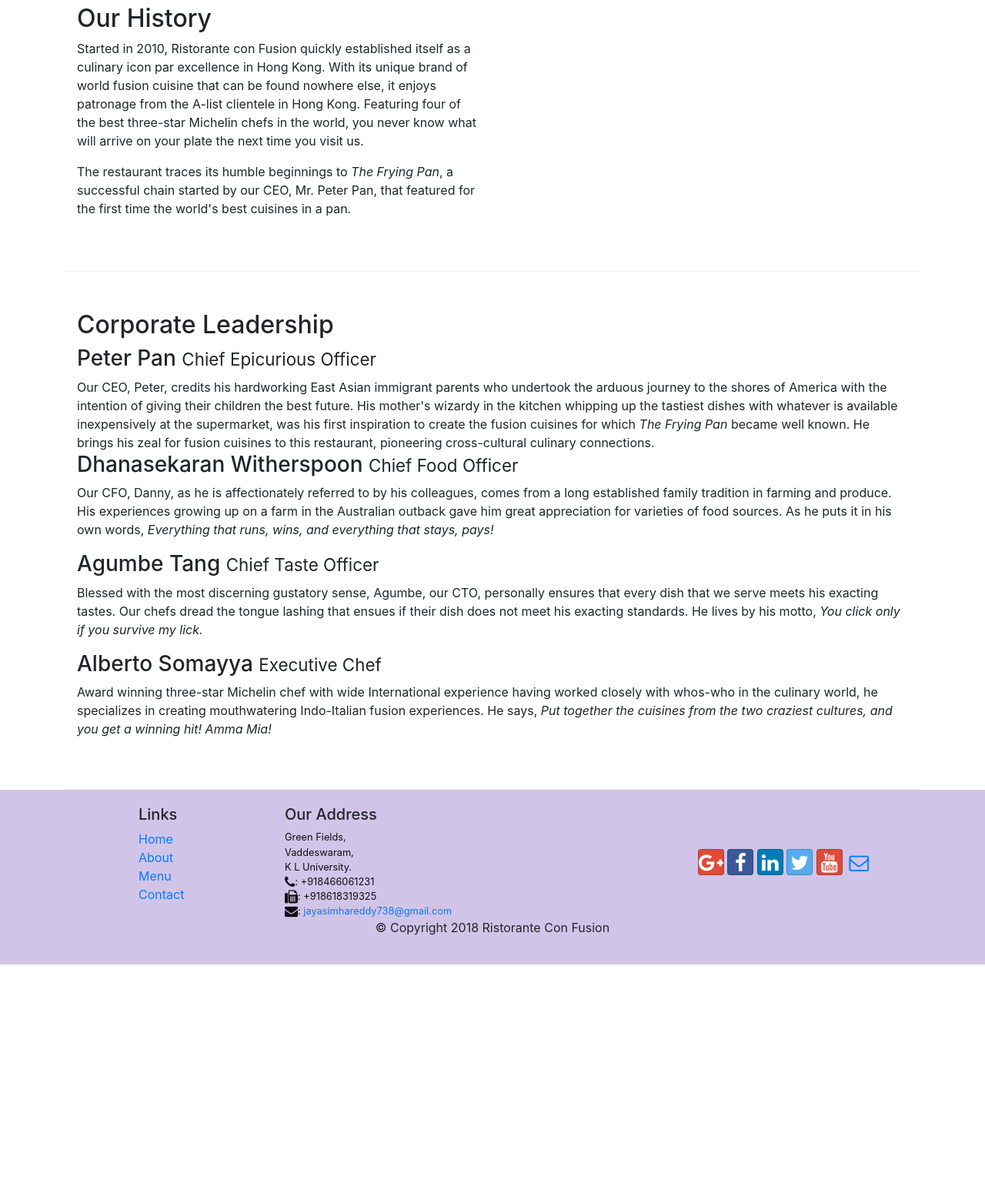
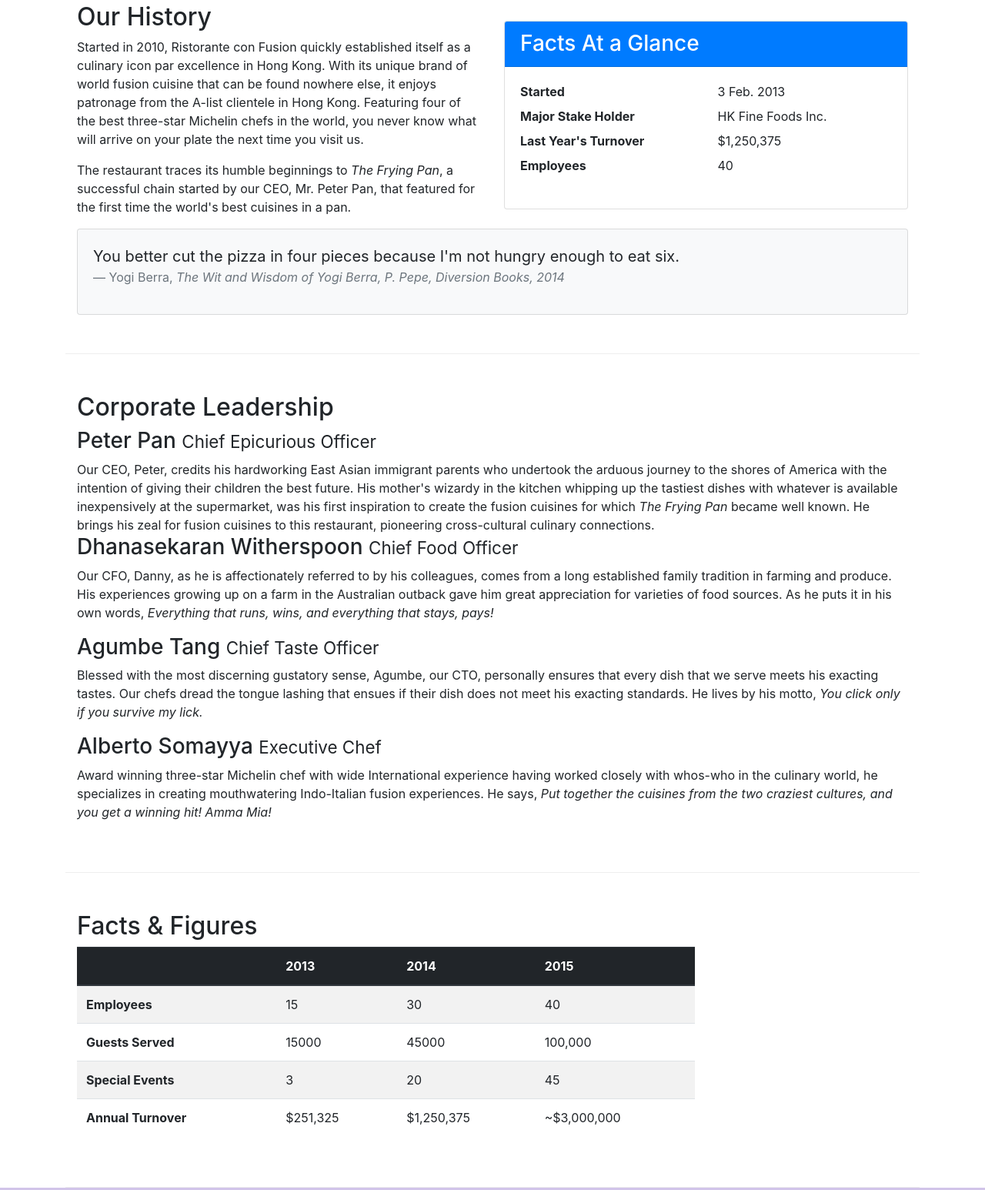
Before and after one commit to Jaya738/Bootstrap_Course, a website: page aboutus.html in a window 1280 px wide. Shown: the part 512-2058 px from the top of the page at 77% size. Before the commit the page ends 1765 px from the top, so only its background shows below. Drawn offline with nearby package versions, Linux system fonts and the light colour scheme.

Commit message:
Tables and Cards

```diff
--- a/aboutus.html
+++ b/aboutus.html
@@ -63,7 +63,34 @@
                 <p>Started in 2010, Ristorante con Fusion quickly established itself as a culinary icon par excellence in Hong Kong. With its unique brand of world fusion cuisine that can be found nowhere else, it enjoys patronage from the A-list clientele in Hong Kong.  Featuring four of the best three-star Michelin chefs in the world, you never know what will arrive on your plate the next time you visit us.</p>
                 <p>The restaurant traces its humble beginnings to <em>The Frying Pan</em>, a successful chain started by our CEO, Mr. Peter Pan, that featured for the first time the world's best cuisines in a pan.</p>
             </div>
-            <div>
+            <div class="col-12 col-sm-6">
+                <div class="card">
+                    <h3 class="card-header bg-primary text-white">Facts At a Glance</h3>
+                    <div class="card-body">
+                        <dl class="row">
+                            <dt class="col-6">Started</dt>
+                            <dd class="col-6">3 Feb. 2013</dd>
+                            <dt class="col-6">Major Stake Holder</dt>
+                            <dd class="col-6">HK Fine Foods Inc.</dd>
+                            <dt class="col-6">Last Year's Turnover</dt>
+                            <dd class="col-6">$1,250,375</dd>
+                            <dt class="col-6">Employees</dt>
+                            <dd class="col-6">40</dd>
+                        </dl>
+                    </div>
+                </div>
+            </div>
+            <div class="col-12">
+                <div class="card card-body bg-light">
+                    <blockquote class="blockquote">
+                        <p class="mb-0">You better cut the pizza in four pieces because
+                            I'm not hungry enough to eat six.</p>
+                        <footer class="blockquote-footer">Yogi Berra,
+                            <cite title="Source Title">The Wit and Wisdom of Yogi Berra,
+                                P. Pepe, Diversion Books, 2014</cite>
+                        </footer>
+                    </blockquote>
+                </div>
             </div>
         </div>
 
@@ -85,7 +112,51 @@
                 <div class="d-none d-md-block"><p>Award winning three-star Michelin chef with wide International experience having worked closely with whos-who in the culinary world, he specializes in creating mouthwatering Indo-Italian fusion experiences. He says, <em>Put together the cuisines from the two craziest cultures, and you get a winning hit! Amma Mia!</em></p></div>
             </div>
        </div>
-
+        <div class="row row-content">
+            <div class="col-12 col-sm-9">
+               <h2>Facts &amp; Figures</h2>
+                <div class="table-responsive">
+                    <table class="table table-striped">
+                        <thead class="thead-dark">
+                            <tr>
+                                <th>&nbsp;</th>
+                                <th>2013</th>
+                                <th>2014</th>
+                                <th>2015</th>
+                            </tr>
+                        </thead>
+                        <tbody>
+                            <tr>
+                                <th>Employees</th>
+                                <td>15</td>
+                                <td>30</td>
+                                <td>40</td>
+                            </tr>
+                            <tr>
+                                <th>Guests Served</th>
+                                <td>15000</td>
+                                <td>45000</td>
+                                <td>100,000</td>
+                            </tr>
+                            <tr>
+                                <th>Special Events</th>
+                                <td>3</td>
+                                <td>20</td>
+                                <td>45</td>
+                            </tr>
+                            <tr>
+                                <th>Annual Turnover</th>
+                                <td>$251,325</td>
+                                <td>$1,250,375</td>
+                                <td>~$3,000,000</td>
+                            </tr>
+                        </tbody>
+                    </table>
+                </div>
+            </div>
+            <div class="col-12 col-sm-3">
+            </div>
+        </div>
     </div>
 
     <footer class="footer">
```
Also changed, not shown: contactus.html (+2 -2 lines).
